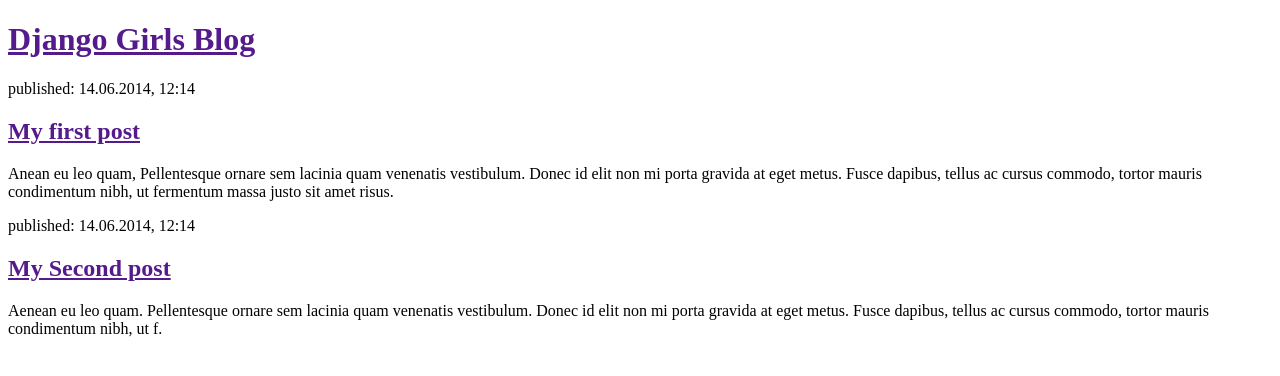
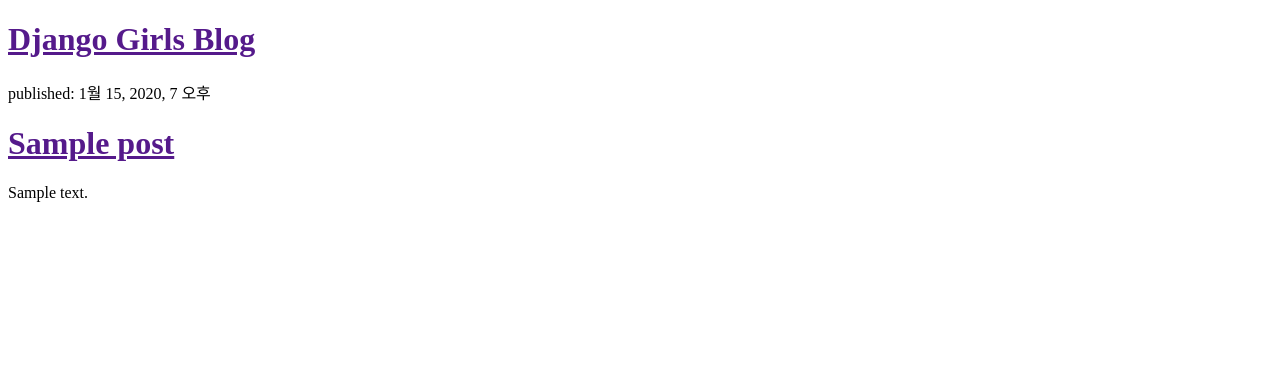
Before and after one commit to whpark70/my-first-blog, a Django app: template blog/templates/blog/post_list.html in a window 1280 px wide. Shown: the top 376 px of the page. Run offline with Django 3.2, Linux system fonts and the light colour scheme; the template is opened without the code that fills it: values that come from a table or form of the project are taken from there, others are empty; tables that the repository leaves empty hold one stand-in row (values such as "Sample post").

Commit message:
Modified templates to display posts from database.

```diff
--- a/blog/templates/blog/post_list.html
+++ b/blog/templates/blog/post_list.html
@@ -7,16 +7,12 @@
 	<div>
 		<h1><a href="">Django Girls Blog</a></h1>
 	</div>
-	<div>
-		<p>published: 14.06.2014, 12:14</p>
-		<h2><a href="">My first post</a></h2>
-		<p>Anean eu leo quam, Pellentesque ornare sem lacinia quam venenatis vestibulum. Donec id elit non mi porta gravida at eget metus. Fusce dapibus, tellus ac cursus commodo, tortor mauris condimentum nibh, ut fermentum massa justo sit amet risus.</p>
-	</div>
-	<div>
-		<p>published: 14.06.2014, 12:14</p>
-		<h2><a href="">My Second post</a></h2>
-		<p>Aenean eu leo quam. Pellentesque ornare sem lacinia quam venenatis vestibulum. Donec id elit non mi porta gravida at eget metus. Fusce dapibus, tellus ac cursus commodo, tortor mauris condimentum nibh, ut f.</p>
-	</div>
+	{% for post in posts %}
+		<div>
+			<p>published: {{post.published_date}}</p>
+			<h1><a href="">{{post.title}}</a></h1>
+			<p>{{post.text|linebreaksbr}}</p>
+	{% endfor %}
 
 </body>
 </html>
--- a/blog/views.py
+++ b/blog/views.py
@@ -1,5 +1,8 @@
 from django.shortcuts import render
+from django.utils import timezone
+from .models import Post
 
 # Create your views here.
 def post_list(request):
-	return render(request, 'blog/post_list.html', {})
+	posts = Post.objects.filter(published_date__lte=timezone.now()).order_by('published_date')
+	return render(request, 'blog/post_list.html', {'posts': posts})
--- a/mysite/settings.py
+++ b/mysite/settings.py
@@ -25,7 +25,7 @@ SECRET_KEY = '2@putdfx&i8#9dno4i$_)+_7@bld^i=@-92%3ffws6w0d!r-(f'
 # SECURITY WARNING: don't run with debug turned on in production!
 DEBUG = True
 
-ALLOWED_HOSTS = ['127.0.0.1','.pythonanywhere.com']
+ALLOWED_HOSTS = ['127.0.0.1','.pythonanywhere.com', 'localhost']
 
 
 # Application definition
```
